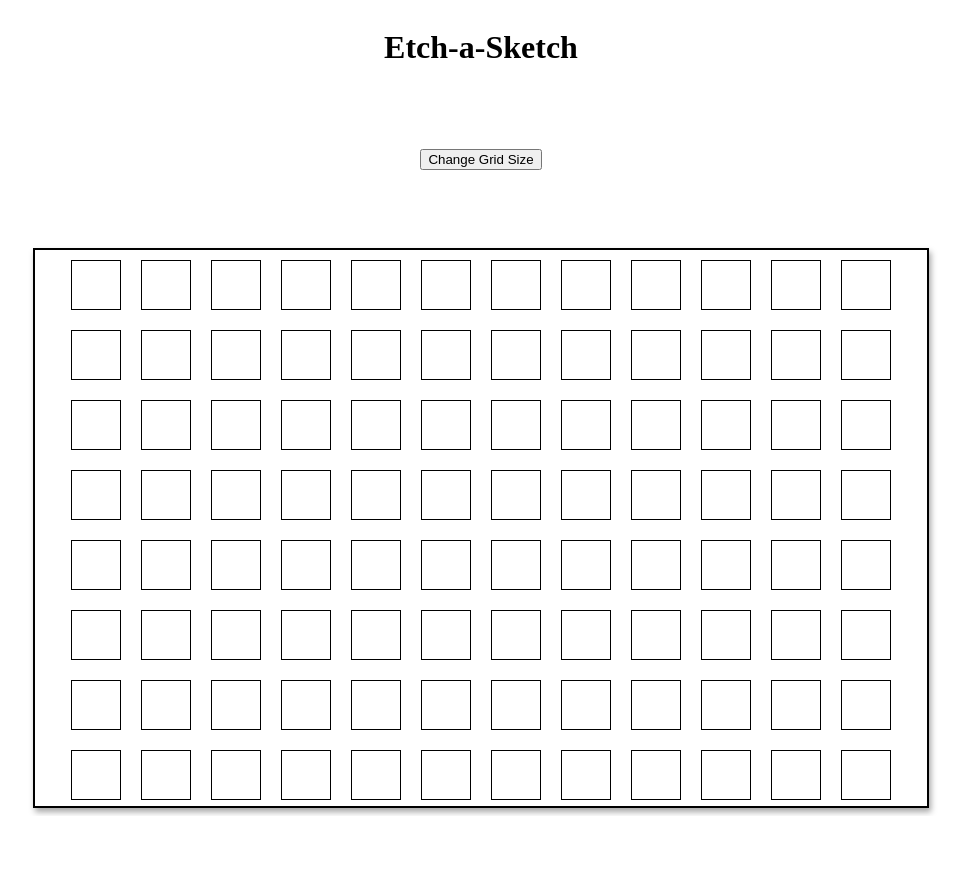
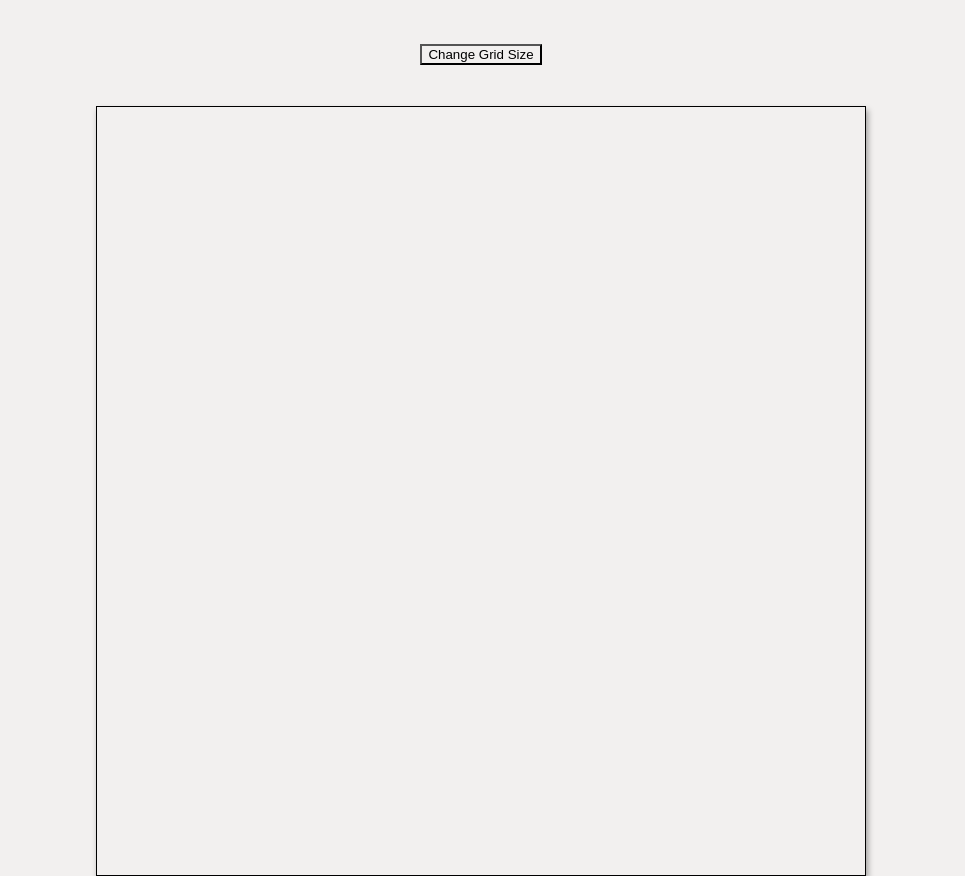
Before and after one commit to hardiing/etch-a-sketch, a plain HTML site: page index.html in a window 1280 px wide. Shown: the whole page, without its empty margins (167-1132 px from the left). Before the commit the page ends 816 px from the top, so only its background shows below. Drawn offline with Linux system fonts and the light colour scheme.

Commit message:
Fixed flexbox grid area functionality

```diff
--- a/app.js
+++ b/app.js
@@ -6,45 +6,6 @@ gridBtn.addEventListener("click", () => {
     let input = prompt("Enter a number between 4 and 100")
     createBoard(input)
 })
-
-// create an initial 16x16 board
-function initialBoard() {
-    for(let x = 0; x < 16; x++) {
-        for(let y = 0; y < 16; y++) {
-            square = document.createElement("div")
-            square.className = "tile"
-            container.appendChild(square)
-        }
-    }
-    let squaresArray = document.querySelectorAll(".tile")
-
-    squaresArray.forEach(function (square) {
-        square.addEventListener("mouseover", function() {
-        square.classList.add("hover")
-        })
-    })
-}
-
-// remove existing board before creating board with input from user
-// function createBoard(numInput) {
-//     while (container.firstChild) {
-//         container.removeChild(container.lastChild)
-//     }
-//     for(let x = 0; x < numInput; x++) {
-//         for(let y = 0; y < numInput; y++) {
-//             square = document.createElement("div")
-//             square.className = "tile"
-//             container.appendChild(square)
-//         }
-//     }
-//     let squaresArray = document.querySelectorAll(".tile")
-
-//     squaresArray.forEach(function (square) {
-//         square.addEventListener("mouseover", function() {
-//         square.classList.add("hover")
-//         })
-//     })
-// }
 
 function createBoard(numInput) {
     while (container.firstChild) {
@@ -56,7 +17,7 @@ function createBoard(numInput) {
         container.appendChild(square)
     }
 
-    let newHeight = newWidth = 360 / numInput ;
+    let newHeight = newWidth = 768 / numInput ;
     console.log(newHeight);
     const newDivs = document.querySelectorAll('.tile');
     newDivs.forEach(element => {
@@ -74,4 +35,4 @@ function createBoard(numInput) {
     })
 }
 
-initialBoard()
+createBoard(16)
--- a/style.css
+++ b/style.css
@@ -1,11 +1,17 @@
+* {
+    background-color: #F2F0EF;
+}
+
 body {
     display: flex;
     flex-direction: column;
     align-items: center;
     justify-content: center;
-    min-height: 100vh;
-    height: 100vh;
+    gap: 25px;
+    max-height: 100vh;
+    /* height: 100vh; */
     width: 100%;
+    margin-bottom: 25px;
 }
 
 h1 {
@@ -13,38 +19,29 @@ h1 {
 }
 #container {
     display: flex;
-    flex-direction: row;
     flex-wrap: wrap;
-    justify-content: center;
-    position: relative;
-    flex-basis: auto;
-    overflow: hidden;
-    width: 70%;
-    height: 70%;
+    flex-basis: 768px;
+    width: 768px;
+    height: 768px;
     margin: 1em auto 0;
-    border: 2px solid black;
-    box-sizing: border-box;
+    border: 1px solid black;
     box-shadow: 2px 4px 6px rgba(0, 0, 0, 0.35);
     padding: 0;
 }
 
 #header {
     margin: auto;
-    /* padding-top: 25px;
-    padding-bottom: 25px; */
     display: flex;
     align-items: center;
     justify-content: center;
 }
 
 .tile {
-    border: 1px solid black;
     display: flex;
     align-items: center;
     justify-content: center;
-    margin: 10px;
-    width: 50px;
-    height: 50px;
+    margin: 0;
+    padding: 0;
     box-sizing: border-box;
 }
 
```
